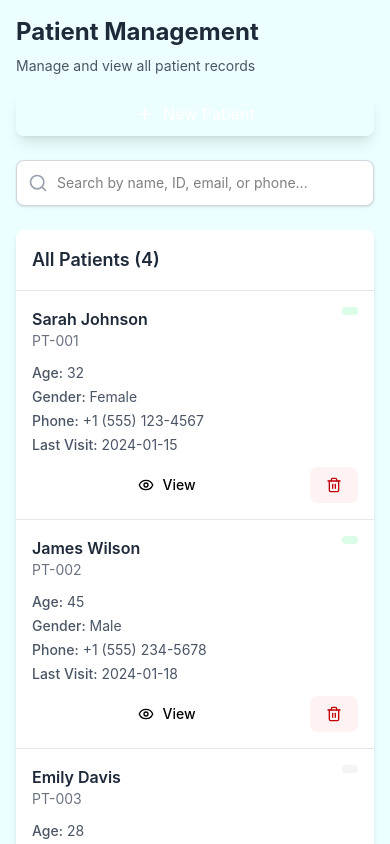
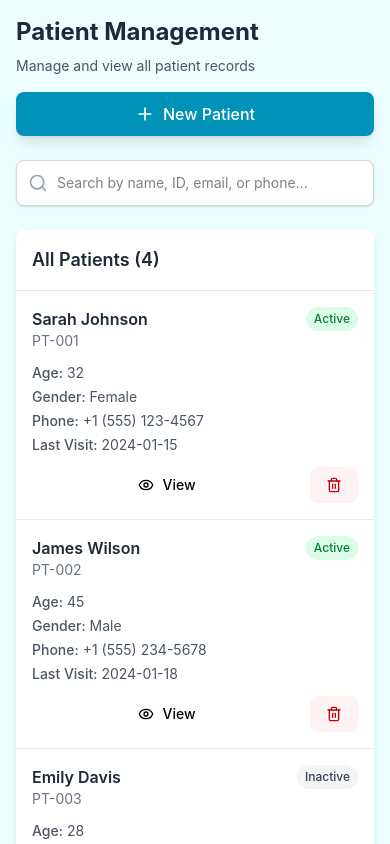
Before and after one commit to HVPasindu/DentPulse, a React app in the folder frontend/: page /Patients in a window 390 px wide. Shown: the top 844 px of the page. Built offline with nearby package versions, Linux system fonts and the light colour scheme; the HTML template or start-up script is replaced by a standard one.

Commit message:
create inventory page

```diff
--- a/frontend/src/Admin/DashboardQuickActions.jsx
+++ b/frontend/src/Admin/DashboardQuickActions.jsx
@@ -1,3 +1,4 @@
+import { useNavigate } from 'react-router-dom'
 import { CalendarPlus, UserPlus, PackagePlus, FileText } from 'lucide-react'
 
 const actions = [
@@ -6,24 +7,28 @@
     description: "Schedule a patient visit",
     icon: CalendarPlus,
     color: "teal",
+    path: "/appointments/add",
   },
   {
     name: "Add Patient",
     description: "Register new patient",
     icon: UserPlus,
     color: "blue",
+    path: "/patients/add",
   },
   {
     name: "Add Inventory",
     description: "Update stock items",
     icon: PackagePlus,
     color: "orange",
+    path: "/inventory/add",
   },
   {
     name: "Add a Bill",
     description: "View bill details",
     icon: FileText,
     color: "purple",
+    path: "/billing/add",
   },
 ]
 
@@ -35,22 +40,32 @@
 }
 
 export default function DashboardQuickActions() {
+  const navigate = useNavigate()
+
   return (
     <div>
       <h2 className="text-lg font-semibold text-gray-900 mb-4">Quick Actions</h2>
+
       <div className="grid grid-cols-1 sm:grid-cols-2 lg:grid-cols-4 gap-4">
         {actions.map((action) => {
           const Icon = action.icon
+
           return (
             <button
               key={action.name}
+              onClick={() => navigate(action.path)}
               className="bg-white rounded-lg border border-gray-200 p-6 hover:shadow-md transition-all text-left h-full"
             >
-              <div className={`w-12 h-12 rounded-lg flex items-center justify-center mb-4 transition-colors ${colorClasses[action.color]}`}>
+              <div
+                className={`w-12 h-12 rounded-lg flex items-center justify-center mb-4 transition-colors ${colorClasses[action.color]}`}
+              >
                 <Icon className="w-6 h-6" />
               </div>
+
               <h3 className="font-semibold text-gray-900">{action.name}</h3>
-              <p className="text-sm text-gray-600 mt-1">{action.description}</p>
+              <p className="text-sm text-gray-600 mt-1">
+                {action.description}
+              </p>
             </button>
           )
         })}
--- a/frontend/src/Admin/InventoryTable.jsx
+++ b/frontend/src/Admin/InventoryTable.jsx
@@ -4,7 +4,7 @@
   return (
     <div className="overflow-x-auto">
       <table className="w-full">
-        <thead className="border-b border-slate-200 bg-slate-50">
+        <thead className="border-b border-slate-200 bg-cyan-50">
           <tr>
             <th className="px-6 py-3 text-left text-xs font-semibold uppercase tracking-wider text-slate-600">
               Item Name
--- a/frontend/src/pages/InventoryPage.jsx
+++ b/frontend/src/pages/InventoryPage.jsx
@@ -192,7 +192,7 @@
           </div>
           <button
             onClick={handleAddItem}
-            className="inline-flex items-center justify-center gap-2 rounded-lg bg-blue-600 px-4 py-2.5 text-sm font-semibold text-white shadow-sm transition-all hover:bg-blue-700 focus:outline-none focus:ring-2 focus:ring-blue-500 focus:ring-offset-2 active:scale-95 sm:w-auto"
+            className="inline-flex items-center justify-center gap-2 rounded-lg bg-cyan-500 px-4 py-2.5 text-sm font-semibold text-white shadow-sm transition-all hover:bg-blue-700 focus:outline-none focus:ring-2 focus:ring-blue-500 focus:ring-offset-2 active:scale-95 sm:w-auto"
           >
             <Plus className="h-4 w-4" />
             Add Item
--- a/frontend/src/pages/PatientsPage.jsx
+++ b/frontend/src/pages/PatientsPage.jsx
@@ -121,7 +121,7 @@
           </div>
           <button
             onClick={() => setShowAddModal(true)}
-            className="flex items-center justify-center gap-2 bg-primary-600 hover:bg-primary-700 text-white px-4 md:px-6 py-2.5 md:py-3 rounded-lg transition-colors font-medium shadow-lg hover:shadow-xl w-full sm:w-auto"
+            className="flex items-center justify-center gap-2 bg-cyan-600 hover:bg-primary-700 text-white px-4 md:px-6 py-2.5 md:py-3 rounded-lg transition-colors font-medium shadow-lg hover:shadow-xl w-full sm:w-auto"
           >
             <Plus size={20} />
             <span>New Patient</span>
@@ -173,7 +173,7 @@
                       ? 'bg-green-100 text-green-700'
                       : 'bg-gray-100 text-gray-700'
                   }`}>
-
+                    {patient.status}
                   </span>
                 </div>
                 <div className="space-y-1 mb-3 text-sm">
```
